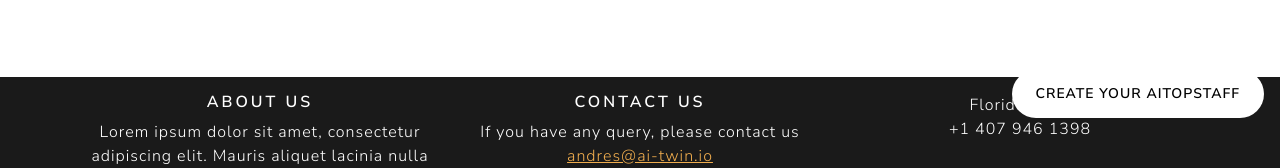
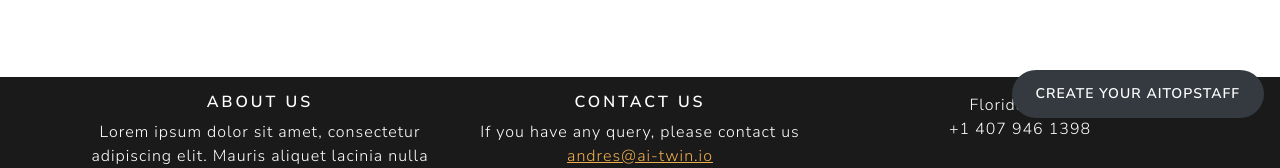
Before and after one commit to juansechaux/MarketPlace_AITopStaff, a React (Create React App) app in the folder frontend/: page /cart/1 in a window 1280 px wide. Shown: the part 666-834 px from the top of the page. Built offline with nearby package versions, Linux system fonts and the light colour scheme; no server answers.

Commit message:
updating the floating button and AITOPSTAFF url

```diff
--- a/frontend/src/components/FloatingButton.js
+++ b/frontend/src/components/FloatingButton.js
@@ -1,11 +1,32 @@
-import React from 'react';
+import React, { useState, useEffect } from 'react';
 import { Link } from 'react-router-dom';
-import './FloatingButton.js'; // Estilos CSS para el botón flotante
+import './FloatingButton.js';
+import { useLocation } from 'react-router-dom';
 
 function FloatingButton() {
+  const [isInBody, setIsInBody] = useState(true);
+  const location = useLocation();
+
+  useEffect(() => {
+    const handleScroll = () => {
+      setIsInBody(window.scrollY === 0);
+    };
+
+    window.addEventListener('scroll', handleScroll);
+
+    return () => {
+      window.removeEventListener('scroll', handleScroll);
+    };
+  }, []);
+
   return (
     <div className="position-fixed bottom-0 end-0 p-3">
-      <Link to="https://lidarit.com/" className="btn btn-secondary rounded-pill bg-secondary">Create your AITopStaff</Link>
+      <Link
+        to="https://aitopstaff.com/#015c4ce0-dab8-40a3-9254-45202d08a534"
+        className={`btn rounded-pill ${isInBody ? 'btn-dark text-white': 'btn-light text-dark'}`}
+      >
+        Create your AITopStaff
+      </Link>
     </div>
   );
 }
```
